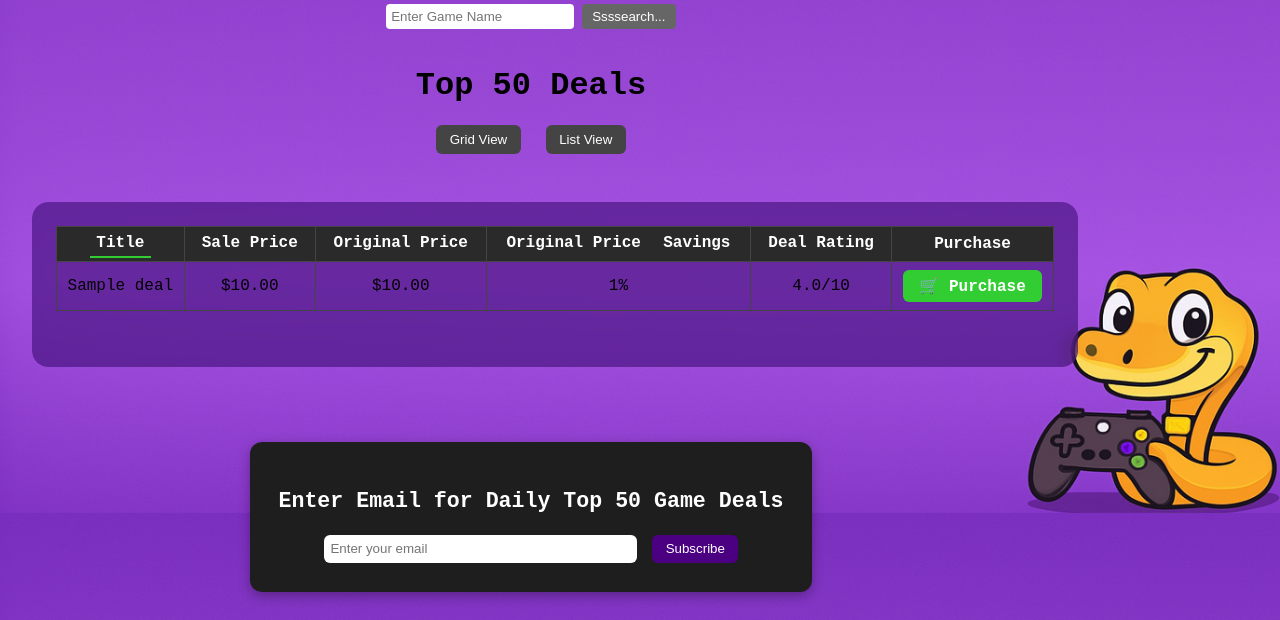
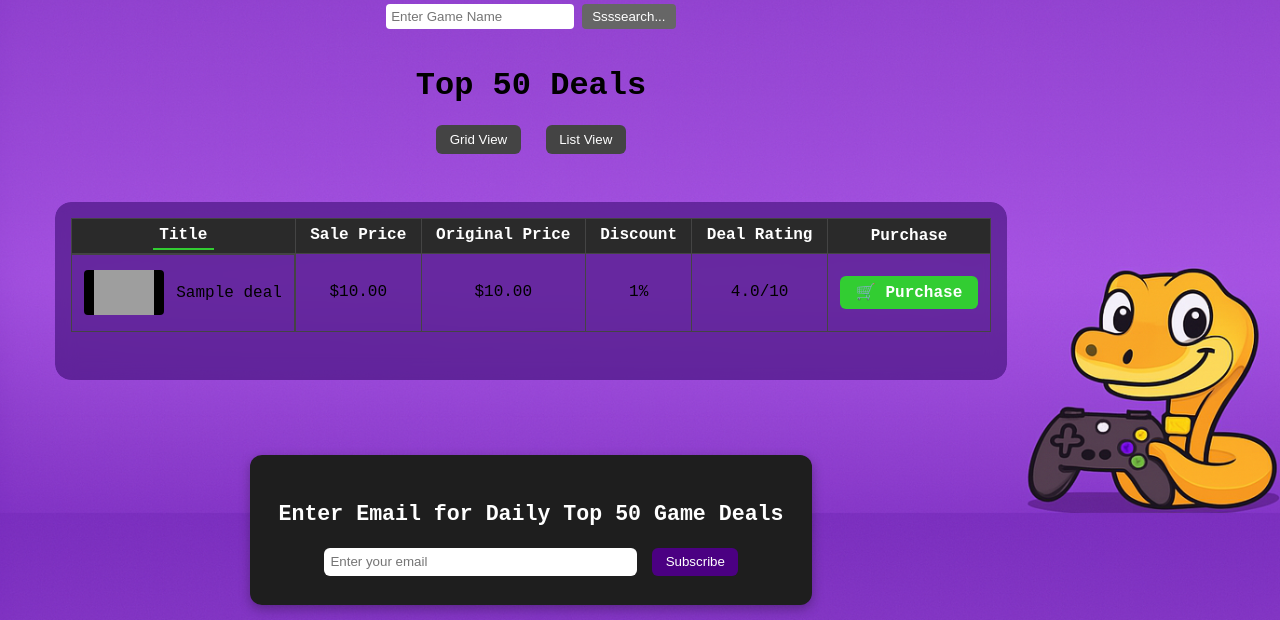
Before and after one commit to heatherjholt/Game_Sales, a Flask app: page /?sort=alpha&view=list in a window 1280 px wide. Shown: the part 347-967 px from the top of the page. Run offline with Flask 3, Linux system fonts and the light colour scheme; tables that the repository leaves empty hold one stand-in row (values such as "Sample post"); grey boxes are pictures that could not be loaded.

Commit message:
thumbnails for list view
uniform black background esp for portrait thumbnails

```diff
--- a/static/styles.css
+++ b/static/styles.css
@@ -438,11 +438,12 @@
 .view-wrapper {
   position: relative;
   margin: 2rem auto;
-  padding: 1.5rem;
-  max-width: 1200px;
+  padding: 1rem;
+  max-width: 100%;
   width: 100%;
   border-radius: 16px;
-  overflow: hidden;
+  overflow-x: auto;
+  box-sizing: border-box;
 }
 
 .view-wrapper::before {
@@ -483,7 +484,10 @@
 #gridWrapper { display: block; }
 
 
-
+.table-container {
+  width: 100%;
+  overflow-x: auto;
+}
 
 .sort-controls {
   display: flex;
@@ -491,6 +495,7 @@
   margin: .5rem 0;
 }
 .deal-table {
+  min-width: 900px;
   width: 100%;
   border-collapse: collapse;
   margin: 0 auto 2em;
@@ -532,3 +537,40 @@
 .search-form {
   justify-content: center;
 }
+
+
+
+.title-with-thumb {
+  display: flex;
+  align-items: center;
+  gap: 0.75em;
+  justify-content: flex-start;
+  white-space: nowrap;
+  overflow: hidden;
+  line-height: 1;
+}
+
+.thumb-wrapper {
+  width: 80px;
+  height: 45px;
+  background-color: black;
+  display: flex;
+  align-items: center;
+  justify-content: center;
+  flex-shrink: 0;
+  border-radius: 4px;
+  overflow: hidden;
+}
+
+.list-thumb {
+  max-width: 100%;
+  max-height: 100%;
+  object-fit: contain;
+  display: block;
+}
+
+.deal-table td {
+  vertical-align: middle;
+  height: 60px;
+  padding: 0.5em 0.75em;
+}
--- a/templates/index.html
+++ b/templates/index.html
@@ -168,6 +168,7 @@
 
 <div id="listWrapper" class="view-wrapper list-wrapper" style="display: none;">
         <!-- LIST VIEW: TABLE -->
+         <div class="table-container">
 <table class="deal-table">
 <thead>
   <tr>
@@ -186,14 +187,10 @@
          class="{{ 'active' if sort=='original' else '' }}">
         Original Price
       </a>
-    <th>
-    <a href="?sort=original&view=list"
-        class="{{ 'active' if sort=='original' else '' }}">
-        Original Price
-    </a
+    </th>
     <th>
       <a href="?sort=savings&view=list" class="{{ 'active' if sort=='savings' else '' }}">
-        Savings
+        Discount
       </a>
     </th>
     <th>
@@ -208,7 +205,16 @@
   <tbody>
     {% for deal in deals %}
     <tr>
-      <td>{{ deal.title }}</td>
+        <td class="title-with-thumb">
+        <div class="thumb-wrapper">
+            {% if deal.steamAppID %}
+            <img class="list-thumb" src="https://cdn.cloudflare.steamstatic.com/steam/apps/{{ deal.steamAppID }}/capsule_sm_120.jpg" alt="Game Thumbnail">
+            {% elif deal.thumb %}
+            <img class="list-thumb" src="{{ deal.thumb }}" alt="Game Thumbnail">
+            {% endif %}
+        </div>
+        <span>{{ deal.title }}</span>
+        </td>
         <td>${{ "%.2f"|format(deal.salePrice|float) }}</td>
         <td>${{ "%.2f"|format(deal.normalPrice|float) }}</td>
         <td>{{ "%.0f"|format(deal.savings|float) }}%</td>
@@ -225,7 +231,7 @@
     {% endfor %}
   </tbody>
 </table>
-
+</div>
 </div>
 </section>
 
```
Lines whose indentation alone changed are shown as unchanged.
